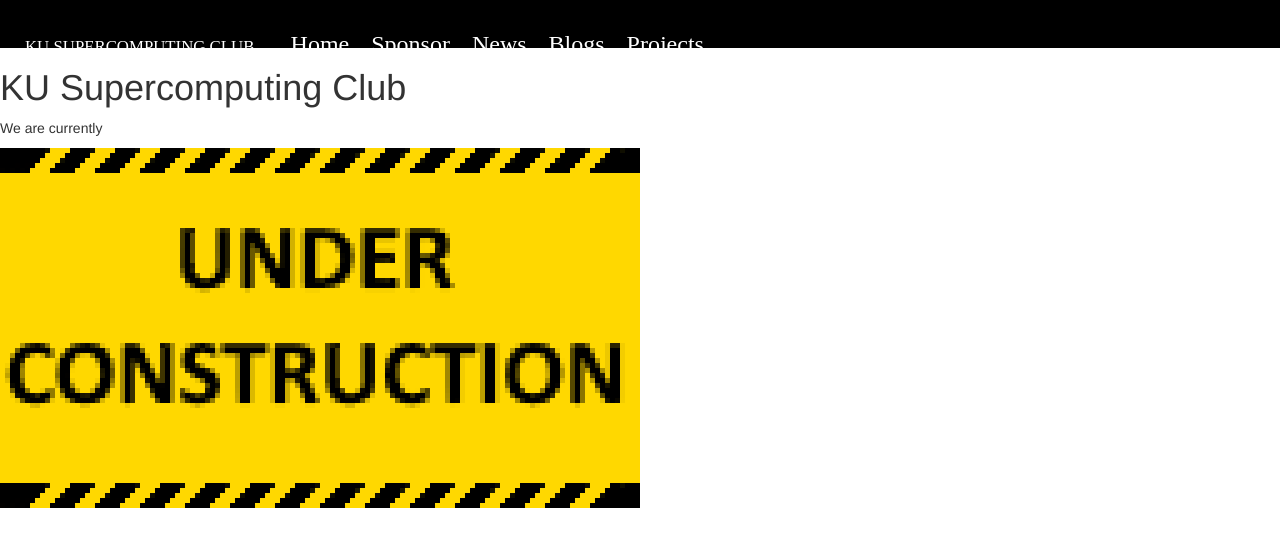
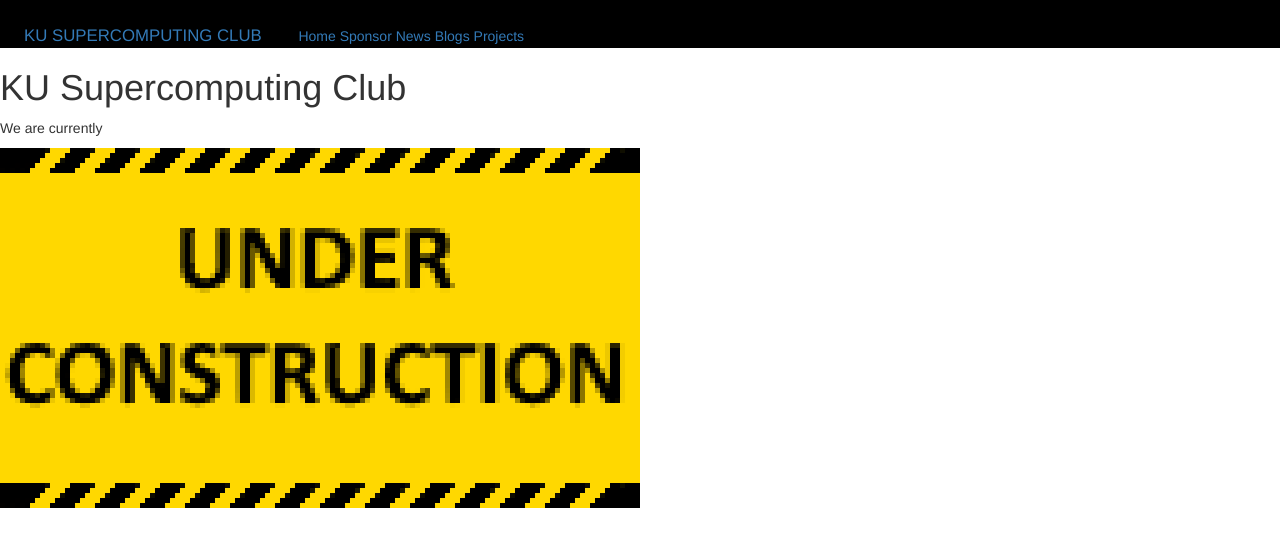
Before and after one commit to k947l406/klWebTest.github.io, a Jekyll site: the page built from index.md, in a window 1280 px wide. Shown: the top 547 px of the page. Built offline with Jekyll 4.4.1, drawn with Linux system fonts in a browser that asks for light colours.

Commit message:
Update header.html

```diff
--- a/_includes/header.html
+++ b/_includes/header.html
@@ -1,6 +1,6 @@
-<header>
+<header class="p-3 bg-dark text-white">
 
-<div class="navbar">
+<div>
 
   <a id="site-title" href="index">  {{ site.title }}  </a>
 
```
